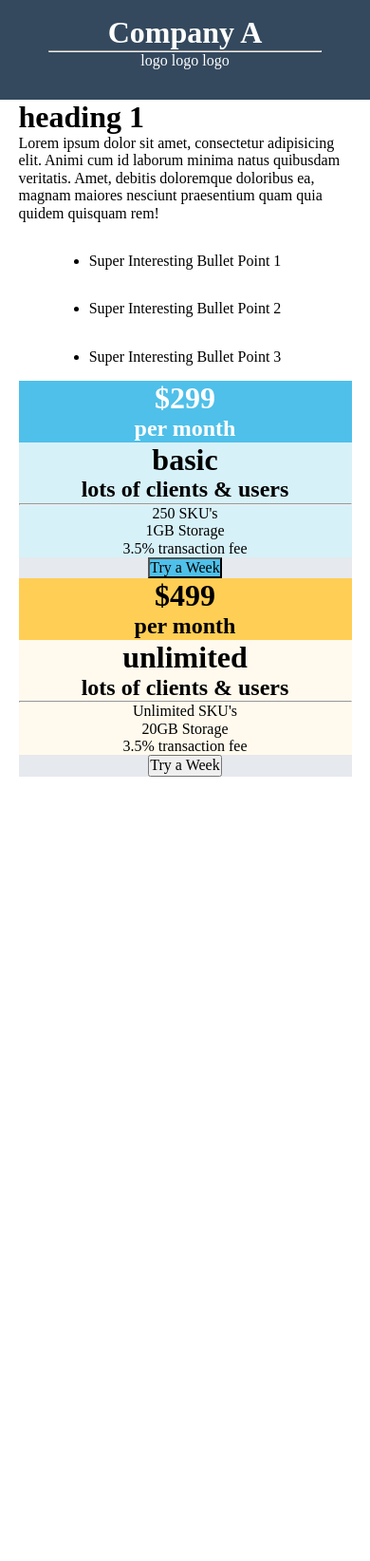
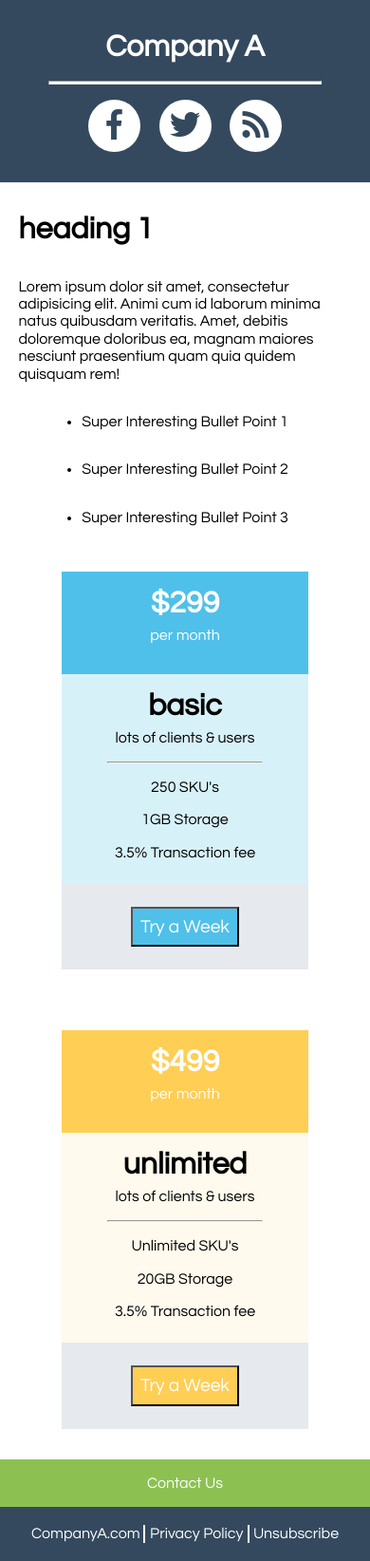
Before and after one commit to nikkiwu/Vigorate-Application, a website: page index.html in a window 390 px wide. Shown: the whole page at 95% size. Before the commit the page ends 844 px from the top, so only its background shows below. Drawn offline with nearby package versions, Linux system fonts and the light colour scheme; files that its build step writes are made by us from their sources.

Commit message:
update mobile version add footer

```diff
--- a/index.html
+++ b/index.html
@@ -9,6 +9,10 @@
     <!-- CSS Normalize -->
     <link rel="stylesheet" href="https://cdnjs.cloudflare.com/ajax/libs/normalize/8.0.0/normalize.min.css"/>
     <!-- My Style, note you can use style.min.css for Production -->
+    <link rel="stylesheet" href="https://use.fontawesome.com/releases/v5.6.3/css/all.css"
+          integrity="sha384-UHRtZLI+pbxtHCWp1t77Bi1L4ZtiqrqD80Kn4Z8NTSRyMA2Fd33n5dQ8lWUE00s/" crossorigin="anonymous">
+
+
     <link rel="stylesheet" href="./build/css/style.css">
     <!-- jQuery CDN -->
     <script src="https://ajax.googleapis.com/ajax/libs/jquery/3.3.1/jquery.min.js"></script>
@@ -25,9 +29,9 @@
     <nav>
         <div class="menu">
             <ul>
-                <li>logo</li>
-                <li>logo</li>
-                <li>logo</li>
+                <li><i class="fab fa-facebook-f"></i></li>
+                <li><i class="fab fa-twitter"></i></li>
+                <li><i class="fas fa-rss"></i></li>
             </ul>
         </div>
     </nav>
@@ -60,7 +64,7 @@
             <ul>
                 <li>250 SKU's</li>
                 <li>1GB Storage</li>
-                <li>3.5% transaction fee</li>
+                <li>3.5% Transaction fee</li>
             </ul>
         </div>
         <div class="price-basic-button">
@@ -79,7 +83,7 @@
             <ul>
                 <li>Unlimited SKU's</li>
                 <li>20GB Storage</li>
-                <li>3.5% transaction fee</li>
+                <li>3.5% Transaction fee</li>
             </ul>
         </div>
         <div class="price-unlimited-button">
@@ -88,6 +92,20 @@
 
     </div>
 </section>
+
+
+<footer>
+    <div class="contact">
+        <h2>contact us</h2>
+    </div>
+    <div class="footer-list">
+        <ul>
+            <li>CompanyA.com</li>
+            <li>Privacy Policy</li>
+            <li>Unsubscribe</li>
+        </ul>
+    </div>
+</footer>
 </body>
 
 </html>
--- a/scss/partials/_base.scss
+++ b/scss/partials/_base.scss
@@ -2,9 +2,34 @@
   padding: 0;
   margin: 0;
   box-sizing: border-box;
+  font-family: "Century Gothic", sans-serif;
 }
 
-h1{
+h1 {
   margin: 0;
   padding: 0;
 }
+
+h2 {
+  font-size: 1rem;
+  font-weight: normal;
+}
+
+i {
+  padding: 10px 0;
+  -webkit-border-radius: 50%;
+  -moz-border-radius: 50%;
+  border-radius: 50%;
+  width: 55px;
+  height: 55px;
+  font-size: 2rem;
+  background: $white;
+  color: #34495E;
+  text-align: center;
+}
+
+button {
+  margin: 1.5rem;
+  padding: 0.5rem;
+  font-size: 1.2rem;
+}
--- a/scss/partials/_body.scss
+++ b/scss/partials/_body.scss
@@ -1,7 +1,12 @@
+@import "variables";
 
 .header-one {
   width: 90%;
   margin: 0 auto;
+
+  h1 {
+    padding: 2rem 0;
+  }
 
   ul {
     padding-top: 1rem;
@@ -25,17 +30,31 @@
   ul li {
     list-style-type: none;
     text-decoration: none;
+    padding: 0.5rem;
+
+    &:nth-child(1) {
+      padding-top: 1rem;
+    }
   }
 
+  h2 {
+    padding: 0.3rem 0 1rem 0;
+  }
 
 }
 
+.price-basic {
+  padding: 2rem 0;
+}
+
 .price-basic-header {
-  color: white;
+  color: $white;
   background: #4FC0E9;
+  padding: 1rem;
 }
 
 .price-basic-body {
+  padding: 1rem 3rem;
   background: #D7F1F9;
 
   h1 {
@@ -44,23 +63,35 @@
 }
 
 .price-basic-button {
-  background: #E6E9ED;
+  background: $button-background;
 
   button {
     background: #4FC0E9;
+    color: $white;
   }
+}
+
+.price-unlimited {
+  padding: 2rem 0;
 }
 
 .price-unlimited-header {
   background: #FFCE54;
-
+  color: $white;
+  padding: 1rem;
 
 }
 
 .price-unlimited-body {
+  padding: 1rem 3rem;
   background: #FFFAED;
 }
 
 .price-unlimited-button {
   background: $button-background;
+
+  button {
+    background: #FFCE54;
+    color: $white;
+  }
 }
--- /dev/null
+++ b/scss/partials/_footer.scss
@@ -0,0 +1,31 @@
+footer {
+  @include flex(center, center, column wrap);
+  width: 100%;
+
+  .contact {
+    background: $footer-color;
+    width: 100%;
+    text-align: center;
+    padding: 1rem;
+    color: $white;
+    text-transform: capitalize;
+  }
+
+  .footer-list {
+    background: $footer-link;
+    width: 100%;
+    text-align: center;
+    padding: 1.2rem 0.5rem;
+
+    ul li {
+      color: $white;
+      display: inline-block;
+      list-style: none;
+      &:nth-child(even){
+        padding: 0 5px;
+        border-left: 2px solid $white;
+        border-right: 2px solid $white;
+      }
+    }
+  }
+}
--- a/scss/partials/_header.scss
+++ b/scss/partials/_header.scss
@@ -13,14 +13,17 @@ header{
   flex-flow: column nowrap;
   padding: 1rem;
   h1{
+    padding: 1rem 0;
     margin: 0 auto;
   }
   hr{
     width: 80%;
+    height: 2px;
+    background: $white;
   }
   nav{
     ul li{
-      padding-bottom: 1rem;
+      padding: 1rem 0.5rem;
       display: inline-block;
     }
   }
--- a/scss/partials/_mixins.scss
+++ b/scss/partials/_mixins.scss
@@ -1,4 +1,5 @@
 @mixin flex($justify, $align, $flex-flow) {
+  display: flex;
   justify-content: $justify;
   align-items: $align;
   flex-flow: $flex-flow;
--- a/scss/partials/_variables.scss
+++ b/scss/partials/_variables.scss
@@ -1 +1,4 @@
 $button-background: #E6E9ED;
+$footer-color:#8CC152;
+$footer-link:#34495E;
+$white: #FFFFFF;
--- a/scss/style.scss
+++ b/scss/style.scss
@@ -5,3 +5,4 @@
 @import 'partials/layout';
 @import "partials/header";
 @import "partials/body";
+@import "partials/footer";
```
Also changed, not shown: build/css/style.css, build/css/style.min.css.
